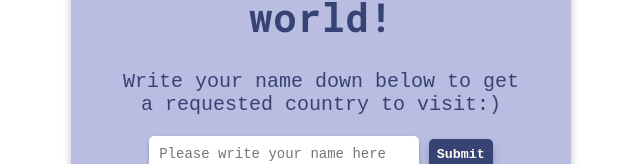
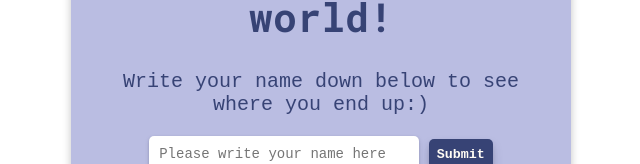
Before and after one commit to LeIndigo004/Laboration-1, a website built with Vite: page src/index.html in a window 1280 px wide. Shown: the part 300-464 px from the top of the page, without its empty margins (319-959 px from the left). Built offline with nearby package versions, Linux system fonts and the light colour scheme.

Commit message:
Change header 3 in the form

```diff
--- a/src/index.html
+++ b/src/index.html
@@ -11,7 +11,7 @@
   <div id="wrapper">
     <form>
       <h1>Go around the world!</h1>
-      <h3>Write your name down below to get a requested country to visit:)</h3>
+      <h3>Write your name down below to see where you end up:)</h3>
       <input type="text" name="name" id="givenName" placeholder="Please write your name here" required>
       <button type="submit">Submit</button>
     </form>
```
